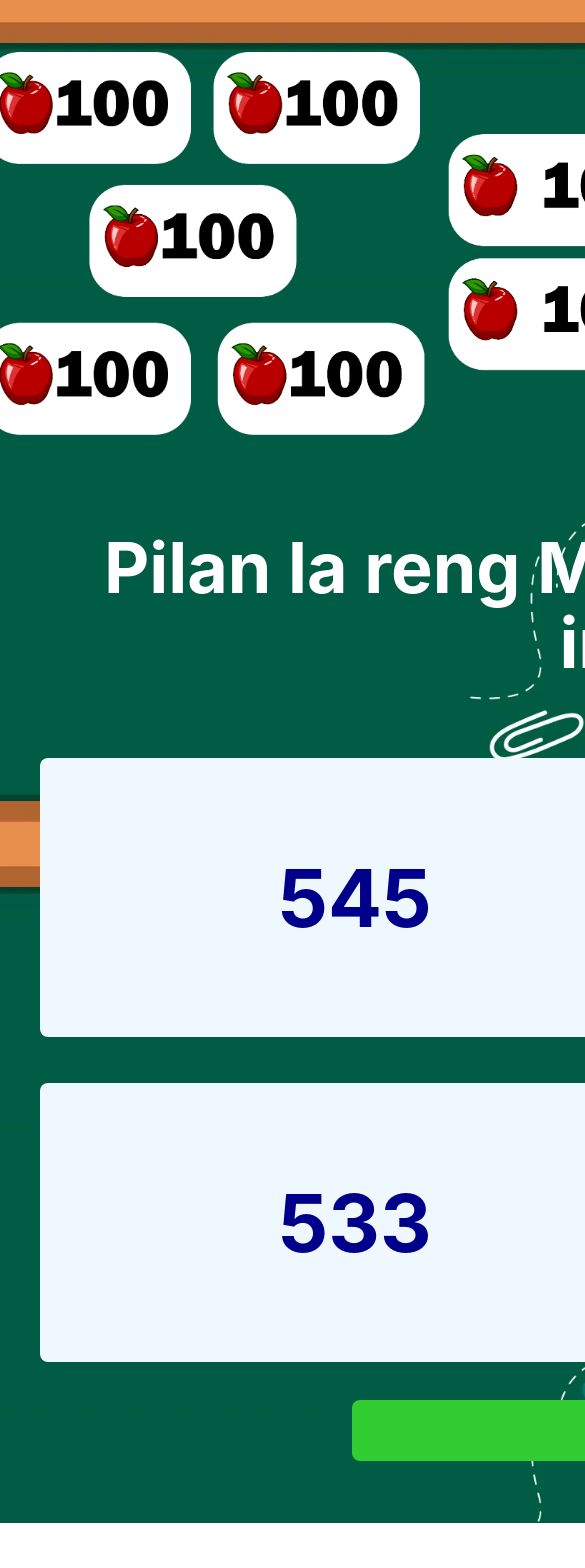
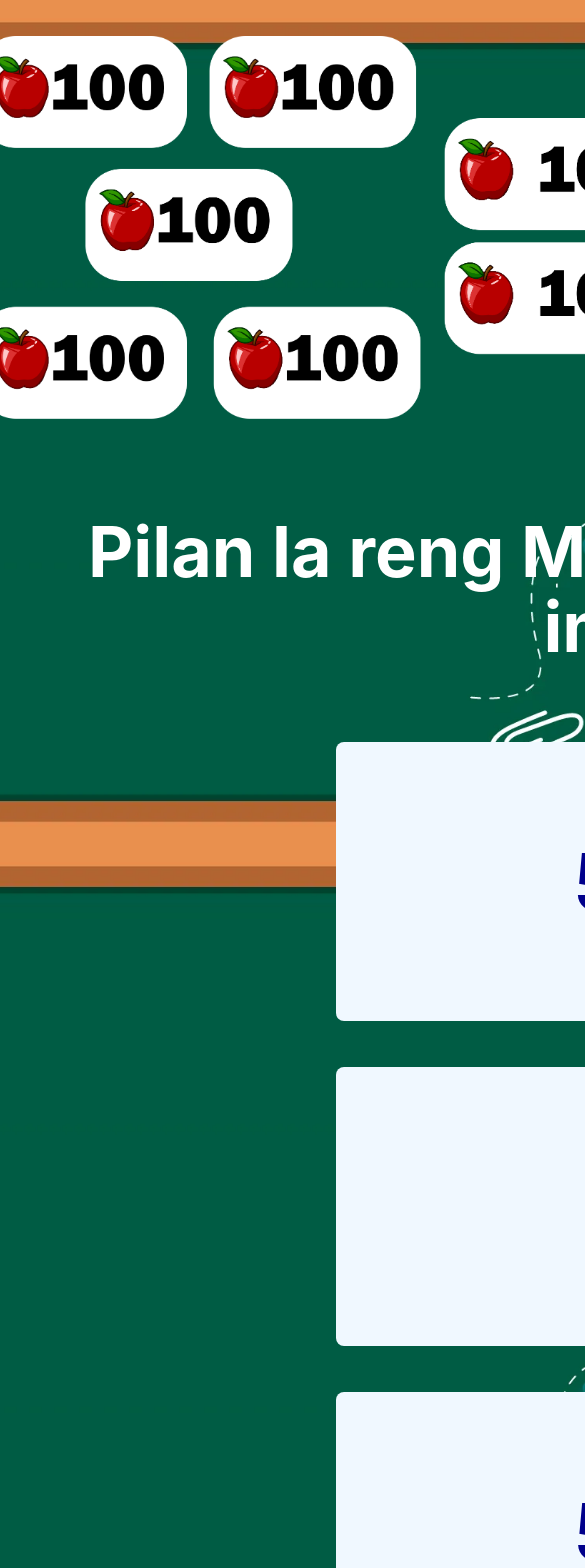
Before and after one commit to alaindimabuyo/ulaga-latest, a React (Vite) app: page /questions/0 in a window 390 px wide. Shown: the top 1568 px of the page, 585 px wide, since content can reach past the window. Before the commit the page ends 1523 px from the top, so only its background shows below. Built offline with nearby package versions, Linux system fonts and the light colour scheme; no server answers.

Commit message:
testing mobile

```diff
--- a/src/App.css
+++ b/src/App.css
@@ -1,19 +1,19 @@
-@media (max-width: 480px) {
+@media (max-width: 768px) {
   #root {
-    padding: 1rem;
+    padding: 1rem !important;
   }
 
   .logo {
-    height: 4em;
-    padding: 1em;
+    height: 4em !important;
+    padding: 1em !important;
   }
 
   .header {
-    font-size: large;
+    font-size: large !important;
   }
 
   .answers-container {
-    grid-template-columns: 1fr;
+    grid-template-columns: 1fr !important;
   }
 
   .answer-button {
@@ -21,17 +21,17 @@
   }
 
   .timer {
-    font-size: 80px;
+    font-size: 80px !important;
   }
 
   .image {
-    margin-left: 50px;
-    margin-right: 50px;
+    margin-left: 50px !important;
+    margin-right: 50px !important;
   }
 
   .modal__container {
-    max-width: 90%;
-    width: auto;
+    max-width: 90% !important;
+    width: auto !important;
   }
 }
 #root {
```
